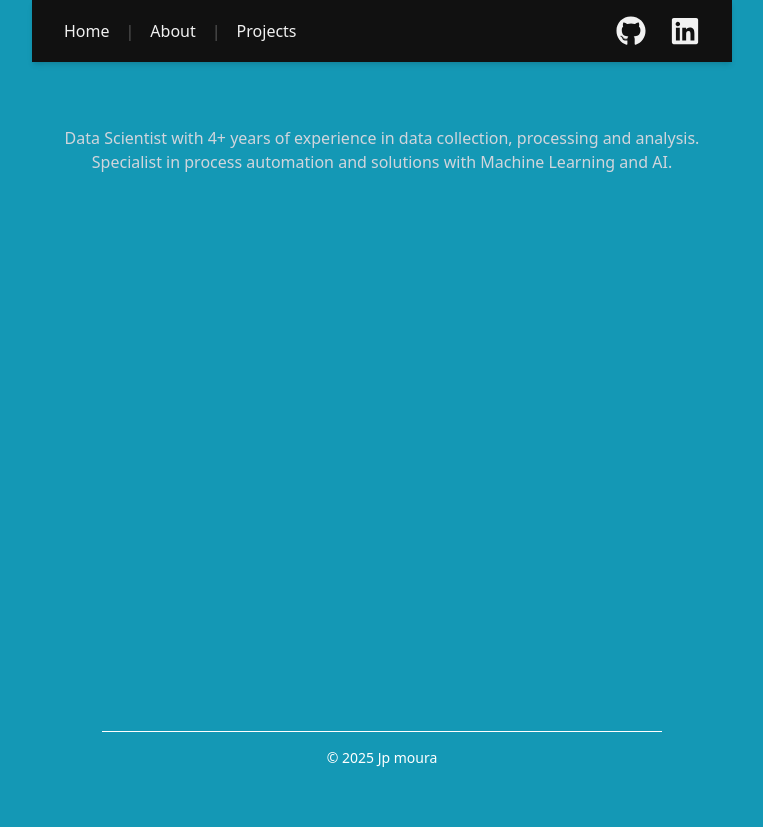
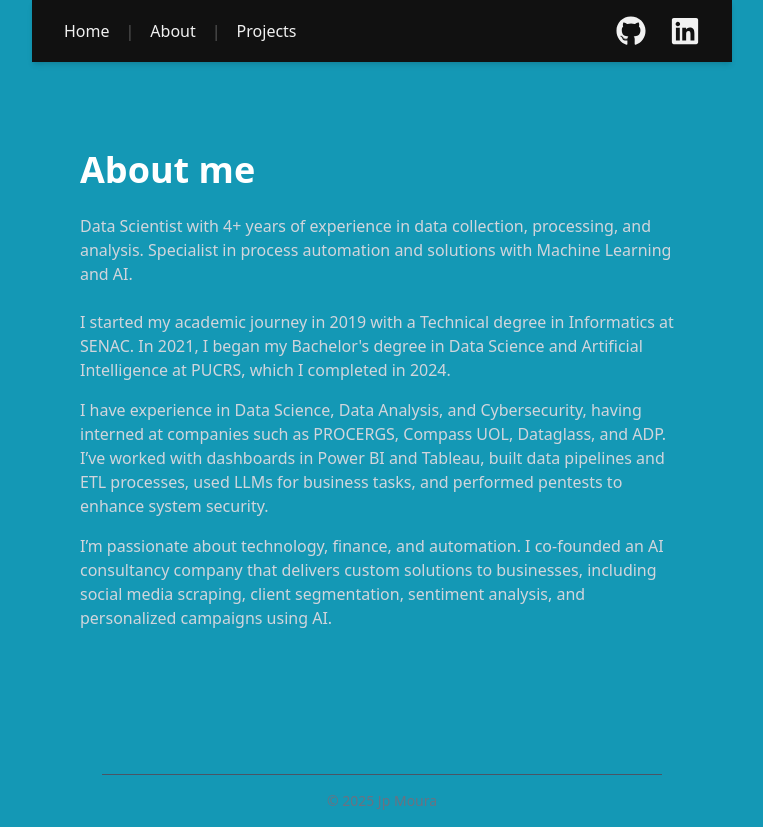
Before and after one commit to jp-mouraa/personal-portfolio, a Next.js app: page /about in a window 1280 px wide. Shown: the whole page, without its empty margins (258-1021 px from the left). Before the commit the page ends 800 px from the top, so only its background shows below. Built offline with nearby package versions, Linux system fonts and the light colour scheme.

Commit message:
up: improved design

```diff
--- a/package.json
+++ b/package.json
@@ -12,7 +12,9 @@
     "next": "15.3.1",
     "react": "^19.0.0",
     "react-dom": "^19.0.0",
-    "react-icons": "^5.5.0"
+    "react-icons": "^5.5.0",
+    "react-tsparticles": "^2.12.2",
+    "tsparticles": "^3.8.1"
   },
   "devDependencies": {
     "@eslint/eslintrc": "^3",
--- a/src/app/about/page.tsx
+++ b/src/app/about/page.tsx
@@ -1,11 +1,29 @@
 export default function AboutPage({ children }: { children: React.ReactNode }) {
   return (
-    <section className="text-left">
-      <h1 className="mt-4 font-arial text-gray-300 mb-4 text-center">
-        Data Scientist with 4+ years of experience in data collection, processing and analysis.
+    <section className="text-left px-6 py-10">
+      <h1 className="text-4xl font-bold mb-6 text-white">About me</h1>
+      <p className="text-gray-300 mb-6 max-w-4xl">
+        Data Scientist with 4+ years of experience in data collection, processing, and analysis.
         Specialist in process automation and solutions with Machine Learning and AI.
-      </h1>
+      </p>
+
+      <div className="text-gray-300 space-y-4 max-w-4xl">
+        <p>
+          I started my academic journey in 2019 with a Technical degree in Informatics at SENAC. In 2021, I began my Bachelor's
+          degree in Data Science and Artificial Intelligence at PUCRS, which I completed in 2024.
+        </p>
+        <p>
+          I have experience in Data Science, Data Analysis, and Cybersecurity, having interned at companies such as PROCERGS,
+          Compass UOL, Dataglass, and ADP. I’ve worked with dashboards in Power BI and Tableau, built data pipelines and ETL
+          processes, used LLMs for business tasks, and performed pentests to enhance system security.
+        </p>
+        <p>
+          I’m passionate about technology, finance, and automation. I co-founded an AI consultancy company that delivers
+          custom solutions to businesses, including social media scraping, client segmentation, sentiment analysis, and
+          personalized campaigns using AI.
+        </p>
+      </div>
       <div>{children}</div>
     </section>
-  )
+  );
 }
--- a/src/app/components/Footer.tsx
+++ b/src/app/components/Footer.tsx
@@ -1,8 +1,10 @@
 export default function Footer() {
   return (
-    <footer className="text-center py-8 text-sm mt-10">
-      <hr className="w-8/10 mx-auto border-t border-white mb-4" />
-      <p className="text-white">© {new Date().getFullYear()} Jp moura</p>
+    <footer className="mt-16">
+      <div className="w-4/5 border-t border-gray-600 mx-auto mb-4"></div>
+      <p className="text-center text-gray-500 text-sm pb-4">
+        © {new Date().getFullYear()} Jp Moura
+      </p>
     </footer>
   )
 }
--- a/src/app/page.tsx
+++ b/src/app/page.tsx
@@ -8,17 +8,19 @@ export default function HomePage() {
         <h1 className="text-4xl font-bold text-center">Hi! I´m João Pedro</h1>
         <h1 className="text-4xl text-center mb-5">Welcome to my portifolio!</h1>
         <div className="flex justify-center mb-5">
-          <Image src={profilePic} alt="jp" width={225}/>
+          <Image src={profilePic} alt="jp" width={225} height={225}
+          className="rounded-full object-cover shadow-lg border-2 border-gray-500"/>
         </div>
         <div className="text-center mb-5">
           <p className="text-center text-gray-300 mb-4">
             • Bachelor of Data Science and Artificial Intelligence from{" "}
             <a className="text-blue-400 hover:underline"> PUCRS </a>
             <br/>
-            • Master's student in Computer Science from {" "}
+            • Master's Student in Computer Science from {" "}
             <a className="text-blue-400 hover:underline"> PUCRS </a>
             <br/>
-            • Future FullStack Developer
+            • Future Full Stack Specialist from {" "}
+            <a className="text-blue-400 hover:underline"> PUCRS </a>
           </p>
         </div>
       </div>
--- a/src/app/projects/Projects.module.css
+++ /dev/null
@@ -1,3 +0,0 @@
-.projects {
-    padding: 30px;
-  }
--- a/src/app/projects/page.tsx
+++ b/src/app/projects/page.tsx
@@ -1,8 +1,26 @@
-export default function ProjectsPage({ children }: { children: React.ReactNode }) {
-    return (
-      <section className="text-left">
-        <h1 className="text-2xl font-bold mb-4">Opa</h1>
-        <div>{children}</div>
-      </section>
-    )
-  }
+export default function ProjectsPage() {
+  return (
+    <section className="text-left px-6 py-10">
+      <h1 className="text-4xl font-bold mb-6 text-white">Projetos</h1>
+
+      <div className="space-y-6 text-white">
+        <div>
+          <h2 className="text-2xl font-semibold">Classificador de Jogos</h2>
+          <p>
+            Aplicação prática de machine learning desenvolvida para classificar jogos por gênero
+            com base em suas descrições. Utiliza modelos de aprendizado supervisionado para prever o gênero
+            com alta precisão.
+          </p>
+        </div>
+
+        <div>
+          <h2 className="text-2xl font-semibold">Projetos Financeiros (em andamento)</h2>
+          <p>
+            Desenvolvimento de aplicações voltadas ao mercado financeiro. Utiliza análise de dados
+            e modelos preditivos para auxiliar na tomada de decisão sobre investimentos.
+          </p>
+        </div>
+      </div>
+    </section>
+  );
+}
```
Also changed, not shown: 1 other file (tests, documents, lock files or other folders).
